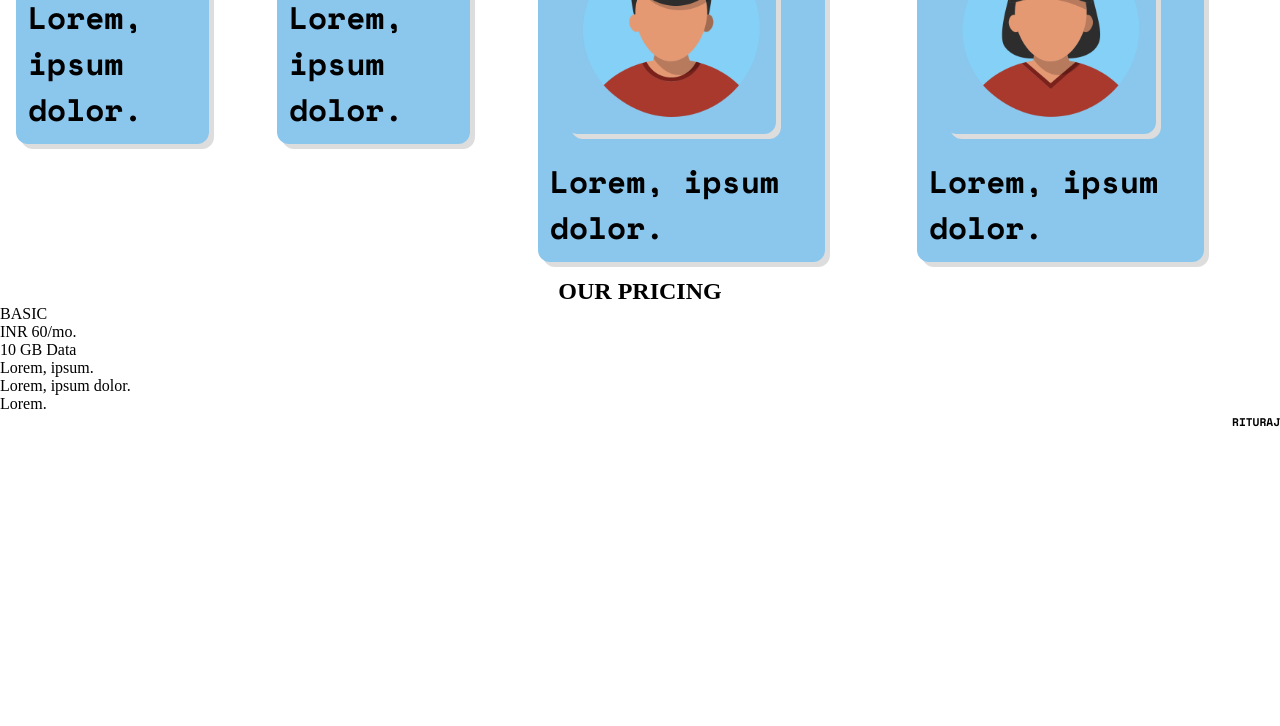
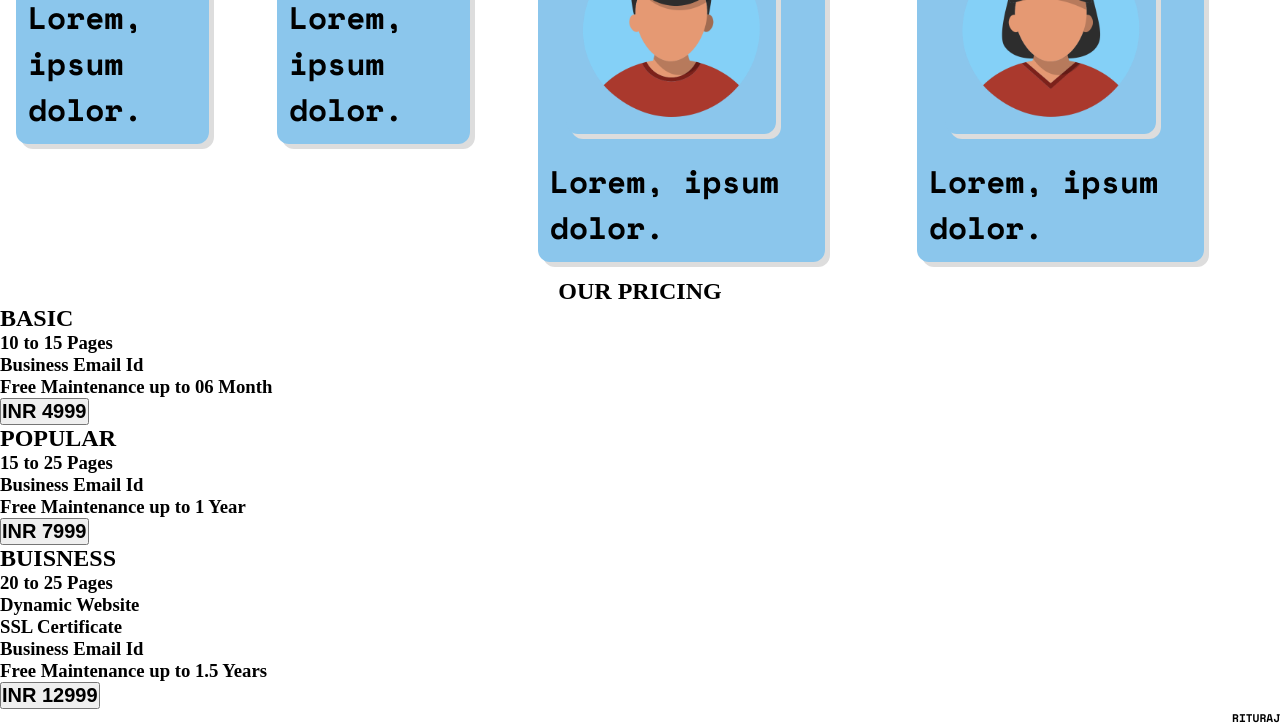
Before and after one commit to riturajmahapatra/Sparrow-Eye, a plain HTML site: page index.html in a window 1280 px wide. Shown: the part 1826-2552 px from the top of the page. Before the commit the page ends 2256 px from the top, so only its background shows below. Drawn offline with nearby package versions, Linux system fonts and the light colour scheme; a web font is replaced by a local one.

Commit message:
Add files via upload

```diff
--- a/index.html
+++ b/index.html
@@ -125,18 +125,41 @@
         </section>
 
 
-        <section >
-            <h2 style="text-align:center">OUR PRICING</h2>
-
-                <ol class="">
-                    <li>BASIC</li>
-                    <li>INR 60/mo.</li>
-                    <li>10 GB Data</li>
-                    <li>Lorem, ipsum.</li>
-                    <li>Lorem, ipsum dolor.</li>
-                    <li>Lorem.</li>
-                </ol>
-
+        <section>
+            <h2 class="h2" style="text-align:center">OUR PRICING</h2>
+            <div class="pricing ">
+                <div class="basic">
+                    <h2 class="heading">BASIC</h2>
+                    <h3>10 to 15 Pages
+                    </h3>
+                    <h3>Business Email Id
+                    </h3>
+                    <h3>Free Maintenance up to 06 Month
+                    </h3>
+                     <button class="pricing1 "><h1 >INR 4999 </h1></button>
+                </div>
+                <div class="popular">
+                    <h2 class="heading">POPULAR</h2>
+                    <h3>15 to 25 Pages
+                    </h3>
+                    <h3>Business Email Id
+                    </h3>
+                    <h3>Free Maintenance up to 1 Year </h3>
+                     <button class="pricing1"><h1 >INR 7999 </h1></button>
+                </div>
+                <div class="buisness">
+                    <h2 class="heading">BUISNESS</h2>
+                    <h3>20 to 25 Pages
+                    </h3>
+                    <h3>Dynamic Website</h3>
+                    <h3> SSL Certificate</h3>
+                    <h3>Business Email Id
+                    </h3>
+                    <h3>Free Maintenance up to 1.5 Years
+                    </h3>
+                     <button class="pricing1"><h1 >INR 12999 </h1></button>
+                </div>
+            </div>
         </section>
 
 
```
